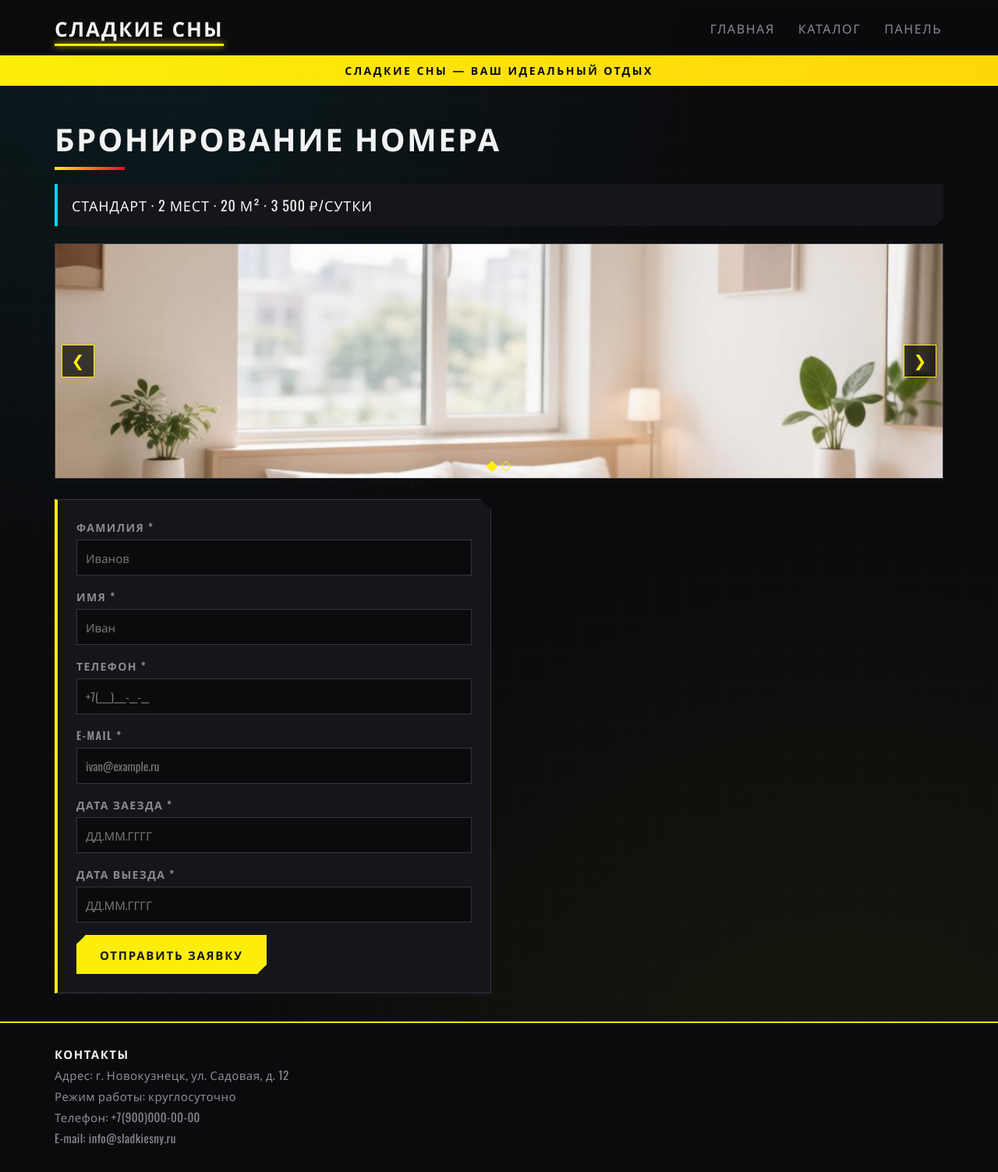
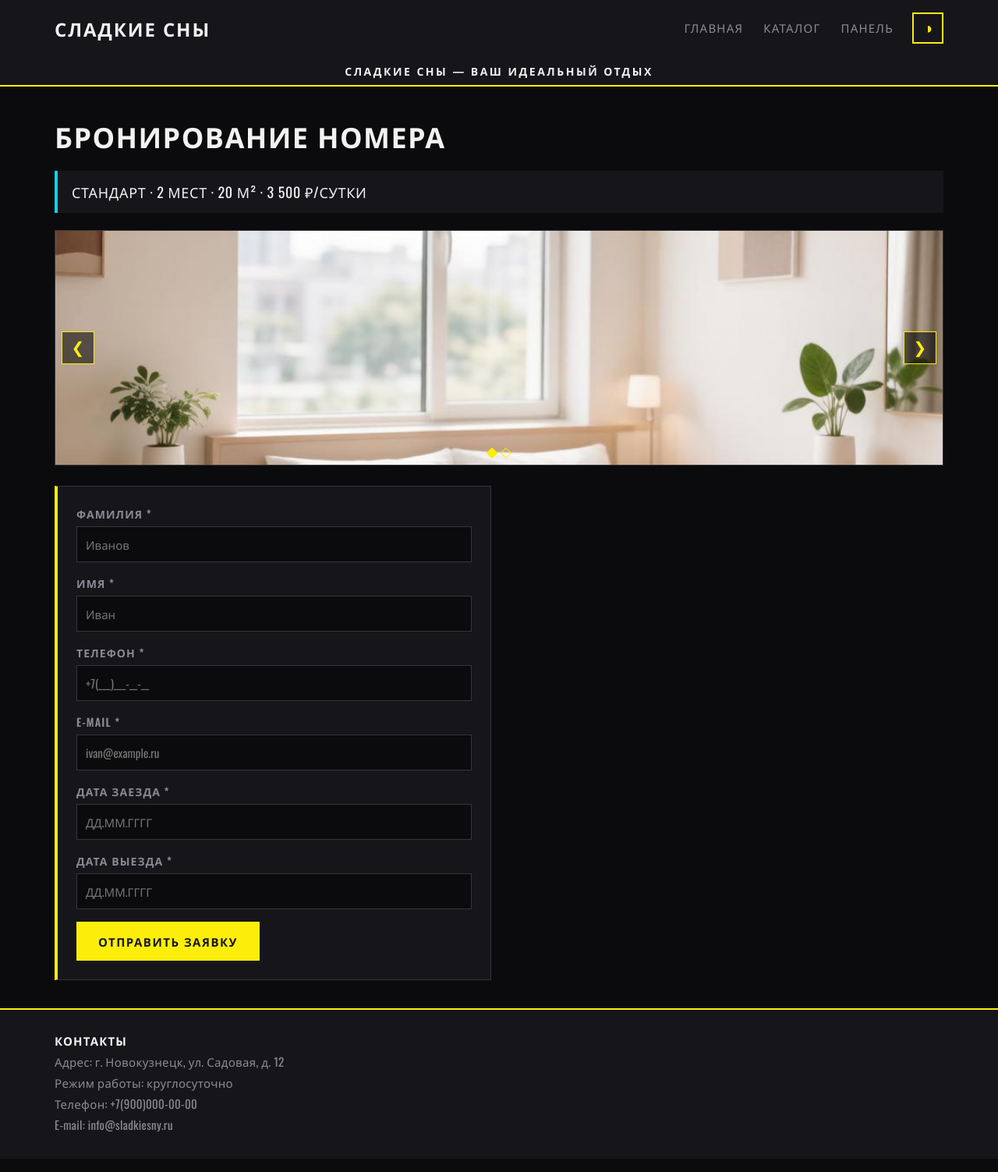
Before and after one commit to San4eL0/dmz_17.11, a PHP site: page /demo/booking.html in a window 1280 px wide. Shown: the whole page at 78% size. Run offline with PHP 8.4, Linux system fonts and the light colour scheme.

Commit message:
Переключение тем и улучшенное оформление на GitHub Pages
- Двухтемный CSS (тёмный киберпанк-с-эффектами / светлый чистый) в demo
- Кнопка переключения темы в шапках всех страниц + theme.js (cookie)
- Приятное оформление главной, проверенные связи

```diff
--- a/demo/admin.html
+++ b/demo/admin.html
@@ -21,6 +21,10 @@
       <a href="index.html">Главная</a>
       <a href="catalog.html">Каталог</a>
       <a href="admin.html" class="active">Панель</a>
+      <button type="button" class="theme-toggle" id="themeToggle" title="Сменить тему" aria-label="Сменить тему">
+        <span class="icon-moon">&#9681;</span>
+        <span class="icon-sun" hidden>&#9728;</span>
+      </button>
     </nav>
   </div>
   <div class="slogan">Сладкие сны — ваш идеальный отдых</div>
@@ -77,6 +81,7 @@
   </div>
 </footer>
 
+<script src="assets/js/theme.js"></script>
 <script src="assets/js/admin.js"></script>
 </body>
 </html>
--- a/demo/assets/css/style.css
+++ b/demo/assets/css/style.css
@@ -7,7 +13,23 @@
   --accent: #fcee0a;
   --cyan: #02d7f2;
   --crimson: #ff003c;
+  --success: #39ff88;
   --border: #34343c;
+  --font-ui: 'Oswald', 'Segoe UI', system-ui, sans-serif;
+  --font-mono: 'JetBrains Mono', 'Consolas', monospace;
+}
+
+html.theme-light {
+  --bg: #f5f6f8;
+  --surface: #ffffff;
+  --elevated: #f0f1f4;
+  --text: #1c1e26;
+  --muted: #6b7280;
+  --accent: #2563eb;
+  --cyan: #0891b2;
+  --crimson: #dc2626;
+  --success: #16a34a;
+  --border: #e2e5ea;
 }
 
 * {
@@ -17,19 +39,24 @@
 }
 
 body {
-  font-family: 'Rajdhani', 'Oswald', 'Segoe UI', system-ui, sans-serif;
+  font-family: var(--font-ui);
+  font-weight: 400;
   color: var(--text);
   background: var(--bg);
+  letter-spacing: .02em;
+  display: flex;
+  flex-direction: column;
+  min-height: 100vh;
+  transition: background .3s, color .3s;
+}
+
+html.theme-neon body {
   background-image:
     radial-gradient(circle at 15% 0%, rgba(2, 215, 242, 0.08), transparent 40%),
     radial-gradient(circle at 85% 100%, rgba(252, 238, 10, 0.06), transparent 45%),
     linear-gradient(rgba(255,255,255,0.015) 1px, transparent 1px),
     linear-gradient(90deg, rgba(255,255,255,0.015) 1px, transparent 1px);
   background-size: auto, auto, 44px 44px, 44px 44px;
-  letter-spacing: .02em;
-  display: flex;
-  flex-direction: column;
-  min-height: 100vh;
 }
 
 .container {
@@ -41,23 +68,29 @@ body {
 
 /* ===== Шапка ===== */
 .site-header {
-  background: rgba(11, 11, 13, 0.92);
-  backdrop-filter: blur(6px);
+  background: var(--surface);
   border-bottom: 2px solid var(--accent);
   position: sticky;
   top: 0;
   z-index: 50;
 }
 
+html.theme-neon .site-header {
+  background: rgba(11, 11, 13, 0.92);
+  backdrop-filter: blur(6px);
+}
+
 .header-inner {
   display: flex;
   align-items: center;
   justify-content: space-between;
+  gap: 12px;
   padding: 16px 20px;
+  flex-wrap: wrap;
 }
 
 .logo {
-  font-size: 26px;
+  font-size: 24px;
   font-weight: 700;
   color: var(--text);
   text-decoration: none;
@@ -66,7 +99,7 @@ body {
   position: relative;
 }
 
-.logo::after {
+html.theme-neon .logo::after {
   content: '';
   position: absolute;
   left: 0;
@@ -77,13 +110,20 @@ body {
   box-shadow: 0 0 8px var(--accent);
 }
 
+.main-nav {
+  display: flex;
+  align-items: center;
+  flex-wrap: wrap;
+  gap: 4px;
+}
+
 .main-nav a {
   color: var(--muted);
   text-decoration: none;
-  margin-left: 22px;
-  font-size: 16px;
+  margin-left: 18px;
+  font-size: 15px;
   text-transform: uppercase;
-  letter-spacing: .1em;
+  letter-spacing: .08em;
   padding: 6px 2px;
   border-bottom: 2px solid transparent;
   transition: color .2s, border-color .2s;
@@ -98,15 +138,54 @@ body {
   border-bottom-color: var(--accent);
 }
 
+/* Переключатель темы */
+.theme-toggle {
+  background: var(--surface);
+  color: var(--accent);
+  border: 2px solid var(--accent);
+  width: 40px;
+  height: 40px;
+  margin-left: 18px;
+  font-size: 20px;
+  line-height: 1;
+  cursor: pointer;
+  display: inline-flex;
+  align-items: center;
+  justify-content: center;
+  transition: background .2s, color .2s, box-shadow .2s;
+}
+
+.theme-toggle:hover {
+  background: var(--accent);
+  color: var(--bg);
+}
+
+html.theme-neon .theme-toggle {
+  clip-path: polygon(8px 0, 100% 0, 100% calc(100% - 8px), calc(100% - 8px) 100%, 0 100%, 0 8px);
+}
+
+.theme-toggle[hidden] {
+  display: none;
+}
+
 .slogan {
-  background: linear-gradient(90deg, var(--accent), #ffd60a);
-  color: #0b0b0d;
   text-align: center;
   padding: 8px;
   font-size: 14px;
   font-weight: 700;
   text-transform: uppercase;
   letter-spacing: .18em;
+}
+
+html.theme-neon .slogan {
+  background: linear-gradient(90deg, var(--accent), #ffd60a);
+  color: #0b0b0d;
+}
+
+html.theme-light .slogan {
+  background: var(--accent);
+  color: #fff;
+  letter-spacing: .08em;
 }
 
 /* ===== Основное ===== */
@@ -120,17 +199,17 @@ body {
 
 h1, h2, h3 {
   text-transform: uppercase;
-  letter-spacing: .06em;
+  letter-spacing: .04em;
 }
 
 h1 {
-  font-size: 40px;
+  font-size: 36px;
   color: var(--text);
   margin-bottom: 18px;
   position: relative;
 }
 
-h1::after {
+html.theme-neon h1::after {
   content: '';
   display: block;
   width: 90px;
@@ -139,10 +218,15 @@ h1::after {
   margin-top: 8px;
 }
 
-/* ===== Кнопки (неон) ===== */
+html.theme-light h1 {
+  border-left: 5px solid var(--accent);
+  padding-left: 14px;
+}
+
+/* ===== Кнопки ===== */
 .btn {
   display: inline-block;
-  padding: 12px 28px;
+  padding: 12px 26px;
   border: 2px solid var(--accent);
   border-radius: 0;
   background: transparent;
@@ -150,19 +234,17 @@ h1::after {
   cursor: pointer;
   text-decoration: none;
   text-transform: uppercase;
-  letter-spacing: .12em;
+  letter-spacing: .1em;
   font-weight: 700;
   font-family: inherit;
   font-size: 15px;
   transition: background .2s, color .2s, box-shadow .2s;
-  position: relative;
-  clip-path: polygon(12px 0, 100% 0, 100% calc(100% - 12px), calc(100% - 12px) 100%, 0 100%, 0 12px);
 }
 
 .btn:hover {
   background: var(--accent);
-  color: #0b0b0d;
-  box-shadow: 0 0 12px var(--accent), 0 0 34px var(--accent);
+  color: var(--bg);
+  box-shadow: 0 0 10px var(--accent), 0 0 28px var(--accent);
 }
 
 .btn-primary {
@@ -491,7 +631,7 @@ h1::after {
   position: absolute;
   top: 50%;
   transform: translateY(-50%);
-  background: rgba(11, 11, 13, 0.75);
+  background: rgba(0,0,0,.55);
   color: var(--accent);
   border: 1px solid var(--accent);
   width: 42px;
@@ -549,7 +689,14 @@ h1::after {
   padding: 14px 18px;
   margin-bottom: 22px;
   text-transform: uppercase;
-  letter-spacing: .05em;
+  letter-spacing: .04em;
+}
+
+html.theme-light .room-summary {
+  border-radius: 8px;
+}
+
+html.theme-neon .room-summary {
   clip-path: polygon(0 0, 100% 0, 100% calc(100% - 10px), calc(100% - 10px) 100%, 0 100%);
 }
 
@@ -572,7 +727,7 @@ h1::after {
   font-weight: 600;
   color: var(--muted);
   text-transform: uppercase;
-  letter-spacing: .1em;
+  letter-spacing: .08em;
   font-size: 14px;
 }
 
@@ -719,29 +893,20 @@ h1::after {
   border-color: var(--crimson);
 }
 
-.actions {
-  white-space: nowrap;
-}
-
-.inline-form {
-  display: inline;
-}
-
-.actions .inline-form {
-  display: inline-block;
-  margin-right: 4px;
-}
+.actions { white-space: nowrap; }
+.inline-form { display: inline; }
+.actions .inline-form { display: inline-block; margin-right: 4px; }
 
 /* ===== Подвал ===== */
 .site-footer {
-  background: var(--bg);
+  background: var(--surface);
   border-top: 2px solid var(--accent);
   padding: 28px 0;
   margin-top: auto;
   position: relative;
 }
 
-.site-footer::before {
+html.theme-neon .site-footer::before {
   content: '';
   position: absolute;
   top: -2px;
@@ -755,21 +920,29 @@ h1::after {
   margin-bottom: 5px;
   font-size: 15px;
   color: var(--muted);
-  letter-spacing: .03em;
+  letter-spacing: .02em;
 }
 
 .footer-inner .contacts strong {
   color: var(--text);
   text-transform: uppercase;
-  letter-spacing: .1em;
+  letter-spacing: .08em;
 }
 
-/* ===== Утилиты ===== */
 .code-tag {
   background: var(--bg);
   border: 1px solid var(--border);
   padding: 2px 8px;
-  font-family: 'JetBrains Mono', 'Consolas', monospace;
+  font-family: var(--font-mono);
   color: var(--cyan);
   font-size: 13px;
 }
+
+/* ===== Адаптивность ===== */
+@media (max-width: 640px) {
+  .header-inner { flex-direction: column; align-items: flex-start; }
+  .main-nav a { margin-left: 0; margin-right: 14px; }
+  .theme-toggle { margin-left: 0; margin-top: 6px; }
+  .hero h1 { font-size: 36px; }
+  .gallery-clip { height: 220px; }
+}
--- /dev/null
+++ b/demo/assets/js/theme.js
@@ -0,0 +1,37 @@
+document.addEventListener('DOMContentLoaded', function () {
+  var root = document.documentElement;
+  var toggle = document.getElementById('themeToggle');
+  var moon = toggle ? toggle.querySelector('.icon-moon') : null;
+  var sun = toggle ? toggle.querySelector('.icon-sun') : null;
+
+  function apply(theme) {
+    if (theme === 'light') {
+      root.classList.remove('theme-neon');
+      root.classList.add('theme-light');
+      document.cookie = 'theme=light; path=/; max-age=31536000';
+      if (moon) moon.setAttribute('hidden', '');
+      if (sun) sun.removeAttribute('hidden');
+    } else {
+      root.classList.remove('theme-light');
+      root.classList.add('theme-neon');
+      document.cookie = 'theme=neon; path=/; max-age=31536000';
+      if (sun) sun.setAttribute('hidden', '');
+      if (moon) moon.removeAttribute('hidden');
+    }
+  }
+
+  if (toggle) {
+    toggle.addEventListener('click', function () {
+      apply(root.classList.contains('theme-light') ? 'neon' : 'light');
+    });
+    // Синхронизация иконки с текущей темой
+    if (root.classList.contains('theme-light')) {
+      if (moon) moon.setAttribute('hidden', '');
+      if (sun) sun.removeAttribute('hidden');
+    } else {
+      if (sun) sun.setAttribute('hidden', '');
+      if (moon) moon.removeAttribute('hidden');
+    }
+    toggle.removeAttribute('hidden');
+  }
+});
--- a/demo/booking.html
+++ b/demo/booking.html
@@ -17,6 +17,10 @@
       <a href="index.html">Главная</a>
       <a href="catalog.html">Каталог</a>
       <a href="admin.html">Панель</a>
+      <button type="button" class="theme-toggle" id="themeToggle" title="Сменить тему" aria-label="Сменить тему">
+        <span class="icon-moon">&#9681;</span>
+        <span class="icon-sun" hidden>&#9728;</span>
+      </button>
     </nav>
   </div>
   <div class="slogan">Сладкие сны — ваш идеальный отдых</div>
@@ -79,11 +83,11 @@
       <p>Адрес: г. Новокузнецк, ул. Садовая, д. 12</p>
       <p>Режим работы: круглосуточно</p>
       <p>Телефон: +7(900)000-00-00</p>
-      <p>E-mail: info@sladkiesny.ru</p>
+<p>E-mail: info@sladkiesny.ru</p>
     </div>
   </div>
 </footer>
-
+<script src="assets/js/theme.js"></script>
 <script src="assets/js/booking.js"></script>
 </body>
 </html>
--- a/demo/index.html
+++ b/demo/index.html
@@ -17,6 +17,10 @@
       <a href="index.html" class="active">Главная</a>
       <a href="catalog.html">Каталог</a>
       <a href="admin.html">Панель</a>
+      <button type="button" class="theme-toggle" id="themeToggle" title="Сменить тему" aria-label="Сменить тему">
+        <span class="icon-moon">&#9681;</span>
+        <span class="icon-sun" hidden>&#9728;</span>
+      </button>
     </nav>
   </div>
   <div class="slogan">Сладкие сны — ваш идеальный отдых</div>
@@ -60,5 +64,6 @@
     </div>
   </div>
 </footer>
+<script src="assets/js/theme.js"></script>
 </body>
 </html>
```
Also changed, not shown: other parts of demo/assets/css/style.css (+143 -52 lines), demo/catalog.html (+6 -2 lines).
